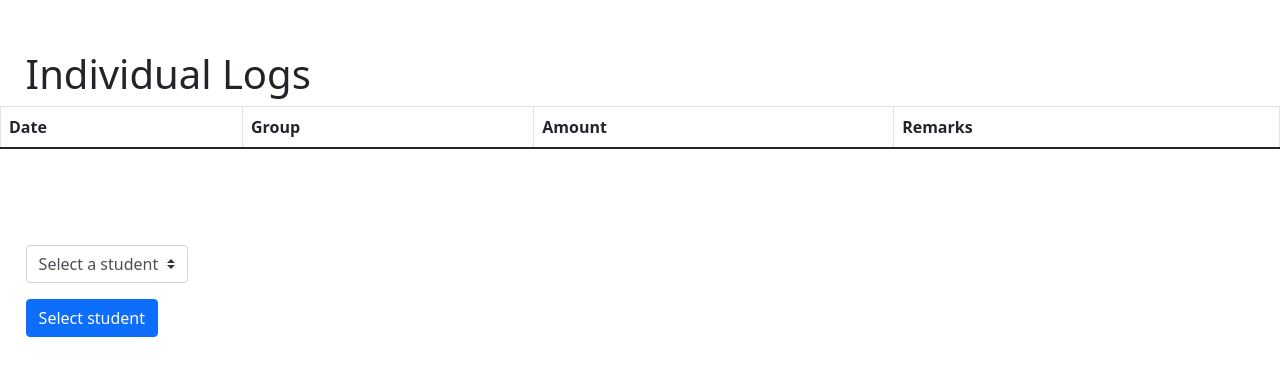
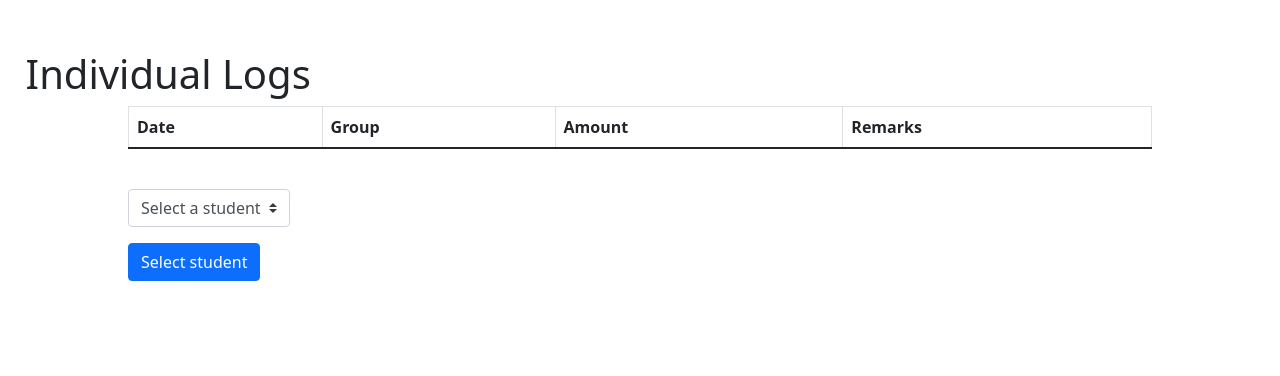
Before and after one commit to LimMengShin/235c33, a Flask app: page /indv-logs in a window 1280 px wide. Shown: the part 56-432 px from the top of the page. Run offline with Flask 3, Linux system fonts and the light colour scheme; lists and menus that the app fills with data are empty.

Commit message:
Stylise individual logs.

```diff
--- a/Class Site/static/css/style.css
+++ b/Class Site/static/css/style.css
@@ -49,3 +49,13 @@ h1 {
     padding-left: 2vw;
     padding-top: 2vw;
 }
+
+#indv_logs_table {
+    margin: 0 auto;
+    width: 80vw;
+}
+
+.indv_submission {
+    float: left;
+    padding-top: 3vh;
+}
--- a/Class Site/templates/indv_logs.html
+++ b/Class Site/templates/indv_logs.html
@@ -46,8 +46,7 @@ Individual Logs
             {% endfor %}
         </tbody>
     </table>
-</div>
-<div class="submission">
+    <div class="indv_submission">
     <form action="/indv-logs" method="post" class="form">
         <div class="form-group d-sm-flex" id="indv">
             <select name="indv" class="custom-select">
@@ -62,4 +61,6 @@ Individual Logs
         </div>
     </form>
 </div>
+</div>
+
 {% endblock %}
```
Also changed, not shown: Class Site/class_funds.db, Class Site/indv_logs.db, Class Site/logs.db.
